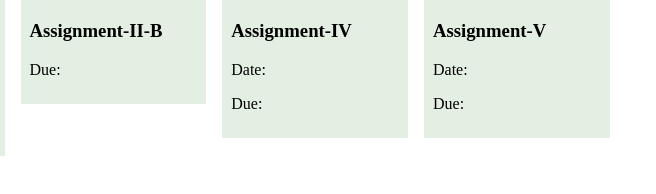
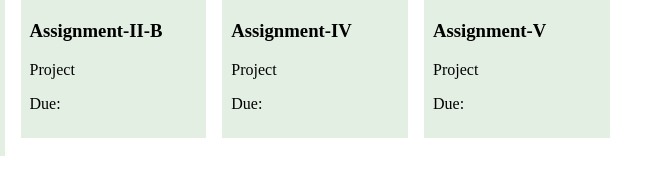
Before and after one commit to john2893/portfolio, a plain HTML site: page portfolio.html in a window 1280 px wide. Shown: the part 312-506 px from the top of the page, 515-1171 px from the left. Drawn offline with Linux system fonts and the light colour scheme.

Commit message:
Update portfolio.html

```diff
--- a/portfolio.html
+++ b/portfolio.html
@@ -34,7 +34,7 @@
               <div class="content">
                 <img src="images/assignment.jpg" alt="Assignment-I" style="width:100%">
                 <h3>Assignment-II-B</h3>
-                <p> </p>
+                <p>Project </p>
                 <p>Due:  </p>
               </div>
 
@@ -43,7 +43,7 @@
               <div class="content">
                 <img src="images/assignment.jpg" alt="Assignment-I" style="width:100%">
                 <h3>Assignment-IV</h3>
-                <p>Date: </p>
+                <p>Project </p>
                 <p>Due:  </p>
               </div>
             </div>
@@ -51,7 +51,7 @@
                 <div class="content">
                   <img src="images/assignment.jpg" alt="Assignment-I" style="width:100%">
                   <h3>Assignment-V</h3>
-                  <p>Date: </p>
+                  <p>Project</p>
                   <p>Due:  </p>
                 </div>
             </div>
```
